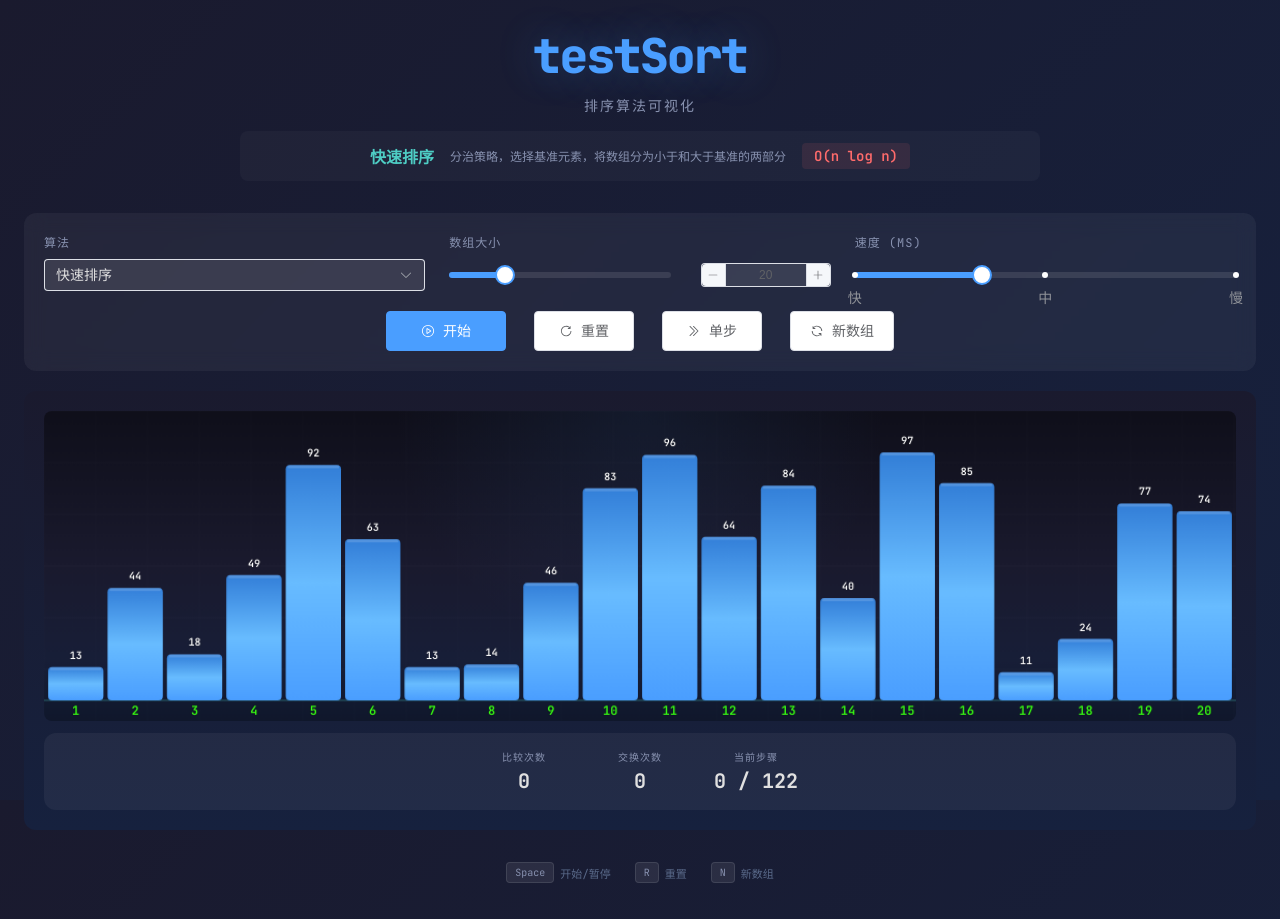
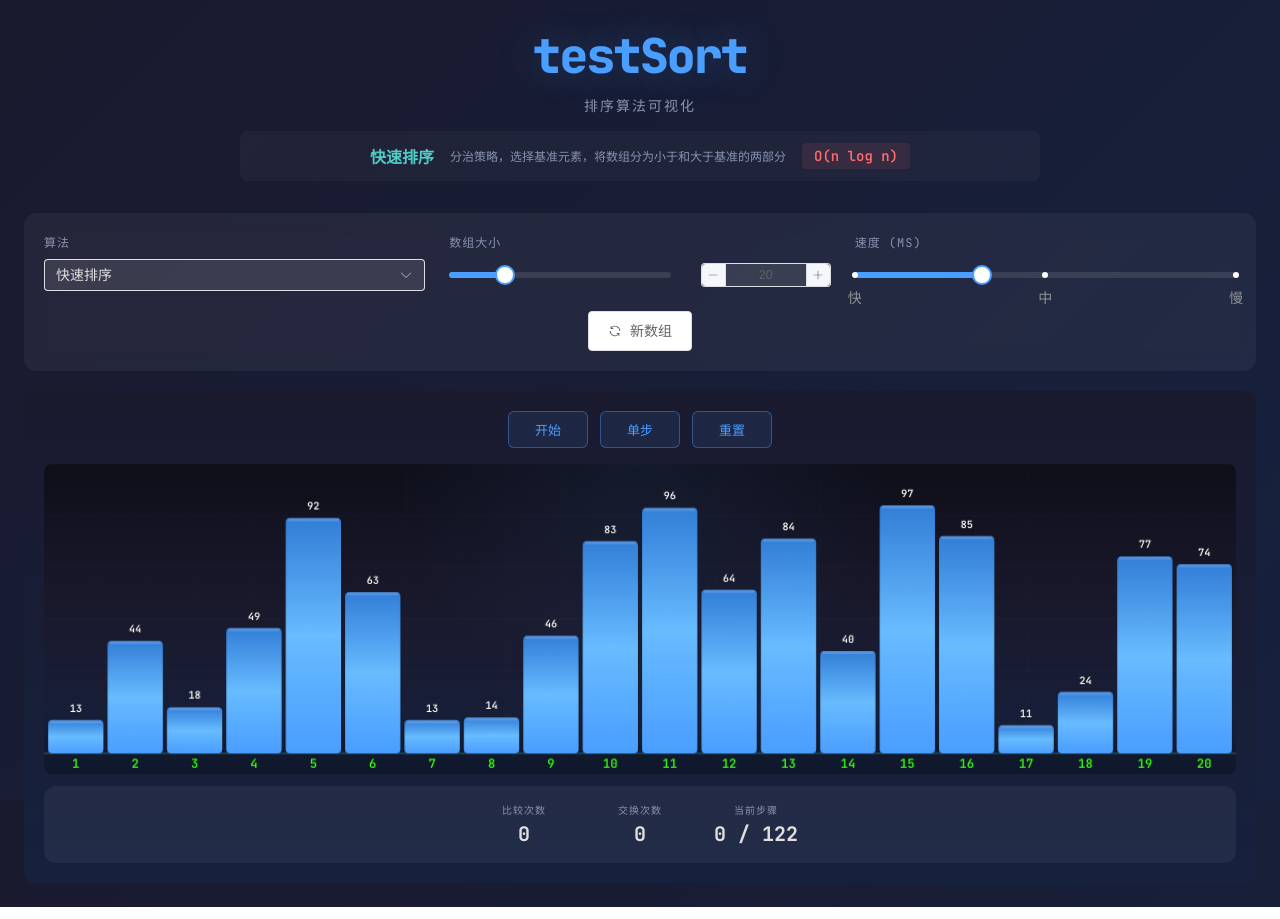
Before and after one commit to Dragonsbaby/testSort, a Vue app: page / in a window 1280 px wide. Built offline with nearby package versions, Linux system fonts and the light colour scheme.

Commit message:
迁移播放控制逻辑到算法组件

```diff
--- a/src/App.vue
+++ b/src/App.vue
@@ -1,45 +1,15 @@
 <script setup lang="ts">
-import { ref, onMounted, onUnmounted } from "vue";
+import { onMounted } from "vue";
 import { useSortStore } from "@/stores/sortStore";
 import { algorithmInfo } from "@/types/sorting";
 import SortVisualizer from "@/components/SortVisualizer.vue";
 import ControlPanel from "@/components/ControlPanel.vue";
 
 const store = useSortStore();
-const visualizerRef = ref<InstanceType<typeof SortVisualizer> | null>(null);
 
 onMounted(() => {
   store.generateArray(store.arraySize);
-  window.addEventListener("keydown", handleKeydown);
 });
-
-onUnmounted(() => {
-  window.removeEventListener("keydown", handleKeydown);
-});
-
-function handleKeydown(e: KeyboardEvent) {
-  if (e.code === "Space") {
-    e.preventDefault();
-    store.isPlaying ? store.pauseAnimation() : store.startSort();
-  } else if (e.code === "KeyR") {
-    handleReset();
-  } else if (e.code === "KeyN") {
-    handleNewArray();
-  }
-}
-
-function handleReset() {
-  store.stopAnimation();
-  visualizerRef.value?.reset();
-}
-
-function handleStep() {
-  visualizerRef.value?.step();
-}
-
-function handleNewArray() {
-  store.generateArray(store.arraySize);
-}
 </script>
 
 <template>
@@ -61,20 +31,10 @@ function handleNewArray() {
     </header>
 
     <main class="main">
-      <ControlPanel
-        @reset="handleReset"
-        @step="handleStep"
-        @new-array="handleNewArray"
-      />
+      <ControlPanel />
 
-      <SortVisualizer ref="visualizerRef" />
+      <SortVisualizer />
     </main>
-
-    <div class="shortcuts">
-      <span><kbd>Space</kbd> 开始/暂停</span>
-      <span><kbd>R</kbd> 重置</span>
-      <span><kbd>N</kbd> 新数组</span>
-    </div>
   </div>
 </template>
 
@@ -158,34 +118,6 @@ function handleNewArray() {
   flex: 1;
 }
 
-.shortcuts {
-  display: flex;
-  justify-content: center;
-  gap: 24px;
-  margin-top: 20px;
-  padding: 12px;
-}
-
-.shortcuts span {
-  font-family: "JetBrains Mono", monospace;
-  font-size: 11px;
-  color: #5a6a8a;
-  display: flex;
-  align-items: center;
-  gap: 6px;
-}
-
-kbd {
-  display: inline-block;
-  padding: 3px 8px;
-  font-family: "JetBrains Mono", monospace;
-  font-size: 10px;
-  color: #8892b0;
-  background: rgba(255, 255, 255, 0.08);
-  border: 1px solid rgba(255, 255, 255, 0.1);
-  border-radius: 4px;
-}
-
 @media (max-width: 768px) {
   .app {
     padding: 16px;
@@ -199,10 +131,5 @@ kbd {
     flex-direction: column;
     gap: 8px;
   }
-
-  .shortcuts {
-    flex-wrap: wrap;
-    gap: 12px;
-  }
 }
 </style>
--- a/src/components/ControlPanel.vue
+++ b/src/components/ControlPanel.vue
@@ -4,12 +4,6 @@ import { useSortStore } from "@/stores/sortStore";
 import type { SortAlgorithm } from "@/types/sorting";
 
 const store = useSortStore();
-
-const emit = defineEmits<{
-  (e: "reset"): void;
-  (e: "step"): void;
-  (e: "new-array"): void;
-}>();
 
 const algorithms: { value: SortAlgorithm; label: string }[] = [
   { value: "merge", label: "归并排序" },
@@ -31,19 +25,10 @@ function handleAlgorithmChange(val: SortAlgorithm) {
 function handleSizeChange(val: number) {
   store.arraySize = val;
   store.generateArray(val);
-  emit("new-array");
-}
-
-function handleReset() {
-  emit("reset");
-}
-
-function handleStep() {
-  emit("step");
 }
 
 function handleNewArray() {
-  emit("new-array");
+  store.generateArray(store.arraySize);
 }
 </script>
 
@@ -96,40 +81,8 @@ function handleNewArray() {
 
     <div class="control-row buttons">
       <el-button
-        type="primary"
-        :icon="store.isPlaying ? 'VideoPause' : 'VideoPlay'"
-        @click="store.isPlaying ? store.pauseAnimation() : store.startSort()"
-        :disabled="store.isComplete"
-        size="large"
-        class="control-btn play-btn"
-      >
-        {{ store.isPlaying ? "暂停" : "开始" }}
-      </el-button>
-
-      <el-button
-        :icon="store.isPlaying ? 'Loading' : 'RefreshRight'"
-        @click="handleReset"
-        :loading="store.isPlaying"
-        size="large"
-        class="control-btn"
-      >
-        重置
-      </el-button>
-
-      <el-button
-        icon="DArrowRight"
-        @click="handleStep"
-        :disabled="store.isPlaying || store.isComplete"
-        size="large"
-        class="control-btn"
-      >
-        单步
-      </el-button>
-
-      <el-button
         icon="Refresh"
         @click="handleNewArray"
-        :disabled="store.isPlaying"
         size="large"
         class="control-btn"
       >
@@ -205,13 +158,6 @@ function handleNewArray() {
   font-family: "JetBrains Mono", monospace;
 }
 
-:deep(.el-button--primary) {
-  --el-button-bg-color: #4a9eff;
-  --el-button-border-color: #4a9eff;
-  --el-button-hover-bg-color: #6ab0ff;
-  --el-button-hover-border-color: #6ab0ff;
-}
-
 .control-btn {
   min-width: 100px;
   transition: all 0.2s ease;
@@ -219,10 +165,6 @@ function handleNewArray() {
 
 .control-btn:hover {
   transform: translateY(-2px);
-}
-
-.play-btn {
-  min-width: 120px;
 }
 
 .size-slider {
--- a/src/components/SortBarCanvas.vue
+++ b/src/components/SortBarCanvas.vue
@@ -45,7 +45,6 @@ async function applyStep(step: { type: string; indices: number[]; arraySnapshot?
     const oldPositions = new Map<number, number>();
     step.indices.forEach((idx) => { const bar = barStates.value.find((b) => b.index === idx); if (bar) oldPositions.set(bar.value, bar.x); });
     delay = await onStep(step as any, props.animationSpeed, oldPositions);
-    if (step.arraySnapshot) displayArray.value = [...step.arraySnapshot];
   } else if (step.type === "compare" || step.type === "set") {
     delay = props.animationSpeed;
   }
--- a/src/components/SortVisualizer.vue
+++ b/src/components/SortVisualizer.vue
@@ -38,7 +38,6 @@ defineExpose({ reset, step });
     <component
       :is="currentComponent"
       ref="algorithmRef"
-      :is-playing="store.isPlaying"
       :speed="store.animationSpeed"
     />
   </div>
--- a/src/components/algorithms/BubbleSort.vue
+++ b/src/components/algorithms/BubbleSort.vue
@@ -5,17 +5,15 @@ import SortBarCanvas from "@/components/SortBarCanvas.vue";
 import { useSortStore } from "@/stores/sortStore";
 import { useSortAnimation } from "@/composables/useSortAnimation";
 
-const props = defineProps<{ isPlaying: boolean; speed: number }>();
+const props = defineProps<{ speed: number }>();
 const store = useSortStore();
 const canvasRef = ref<InstanceType<typeof SortBarCanvas> | null>(null);
 
-const { array, comparisons, swaps, highlightedIndices, currentStepInfo, steps, currentStep, reset, step } = useSortAnimation({
+const { array, comparisons, swaps, highlightedIndices, currentStepInfo, steps, currentStep, isPlaying, play, pause, step, reset } = useSortAnimation({
   sortFn: bubbleSort,
-  isPlaying: toRef(props, "isPlaying"),
   speed: toRef(props, "speed"),
   canvasRef,
   originalArray: toRef(store, "originalArray"),
-  store,
 });
 
 defineExpose({ reset, step });
@@ -23,6 +21,17 @@ defineExpose({ reset, step });
 
 <template>
   <div class="algorithm-view">
+    <div class="controls">
+      <button class="ctrl-btn" :class="{ active: isPlaying }" @click="isPlaying ? pause() : play()">
+        {{ isPlaying ? "暂停" : "开始" }}
+      </button>
+      <button class="ctrl-btn" @click="step()" :disabled="isPlaying">
+        单步
+      </button>
+      <button class="ctrl-btn" @click="reset()">
+        重置
+      </button>
+    </div>
     <SortBarCanvas ref="canvasRef" :array="array" :highlighted-indices="highlightedIndices" :animation-speed="speed" />
     <footer class="stats-bar">
       <div class="stat"><span class="stat-label">比较次数</span><span class="stat-value">{{ comparisons }}</span></div>
@@ -35,4 +44,40 @@ defineExpose({ reset, step });
 
 <style scoped>
 @import "@/styles/shared.css";
+
+.controls {
+  display: flex;
+  justify-content: center;
+  gap: 12px;
+  margin-bottom: 16px;
+}
+
+.ctrl-btn {
+  font-family: "JetBrains Mono", monospace;
+  font-size: 13px;
+  padding: 8px 20px;
+  border: 1px solid rgba(74, 158, 255, 0.4);
+  background: rgba(74, 158, 255, 0.1);
+  color: #4a9eff;
+  border-radius: 6px;
+  cursor: pointer;
+  transition: all 0.2s ease;
+  min-width: 80px;
+}
+
+.ctrl-btn:hover:not(:disabled) {
+  background: rgba(74, 158, 255, 0.2);
+  transform: translateY(-1px);
+}
+
+.ctrl-btn:disabled {
+  opacity: 0.4;
+  cursor: not-allowed;
+}
+
+.ctrl-btn.active {
+  background: rgba(255, 107, 107, 0.2);
+  border-color: rgba(255, 107, 107, 0.4);
+  color: #ff6b6b;
+}
 </style>
--- a/src/components/algorithms/InsertionSort.vue
+++ b/src/components/algorithms/InsertionSort.vue
@@ -5,17 +5,15 @@ import SortBarCanvas from "@/components/SortBarCanvas.vue";
 import { useSortStore } from "@/stores/sortStore";
 import { useSortAnimation } from "@/composables/useSortAnimation";
 
-const props = defineProps<{ isPlaying: boolean; speed: number }>();
+const props = defineProps<{ speed: number }>();
 const store = useSortStore();
 const canvasRef = ref<InstanceType<typeof SortBarCanvas> | null>(null);
 
-const { array, comparisons, swaps, highlightedIndices, currentStepInfo, steps, currentStep, reset, step } = useSortAnimation({
+const { array, comparisons, swaps, highlightedIndices, currentStepInfo, steps, currentStep, isPlaying, play, pause, step, reset } = useSortAnimation({
   sortFn: insertionSort,
-  isPlaying: toRef(props, "isPlaying"),
   speed: toRef(props, "speed"),
   canvasRef,
   originalArray: toRef(store, "originalArray"),
-  store,
 });
 
 defineExpose({ reset, step });
@@ -23,6 +21,17 @@ defineExpose({ reset, step });
 
 <template>
   <div class="algorithm-view">
+    <div class="controls">
+      <button class="ctrl-btn" :class="{ active: isPlaying }" @click="isPlaying ? pause() : play()">
+        {{ isPlaying ? "暂停" : "开始" }}
+      </button>
+      <button class="ctrl-btn" @click="step()" :disabled="isPlaying">
+        单步
+      </button>
+      <button class="ctrl-btn" @click="reset()">
+        重置
+      </button>
+    </div>
     <SortBarCanvas ref="canvasRef" :array="array" :highlighted-indices="highlightedIndices" :animation-speed="speed" />
     <footer class="stats-bar">
       <div class="stat"><span class="stat-label">比较次数</span><span class="stat-value">{{ comparisons }}</span></div>
@@ -35,4 +44,40 @@ defineExpose({ reset, step });
 
 <style scoped>
 @import "@/styles/shared.css";
+
+.controls {
+  display: flex;
+  justify-content: center;
+  gap: 12px;
+  margin-bottom: 16px;
+}
+
+.ctrl-btn {
+  font-family: "JetBrains Mono", monospace;
+  font-size: 13px;
+  padding: 8px 20px;
+  border: 1px solid rgba(74, 158, 255, 0.4);
+  background: rgba(74, 158, 255, 0.1);
+  color: #4a9eff;
+  border-radius: 6px;
+  cursor: pointer;
+  transition: all 0.2s ease;
+  min-width: 80px;
+}
+
+.ctrl-btn:hover:not(:disabled) {
+  background: rgba(74, 158, 255, 0.2);
+  transform: translateY(-1px);
+}
+
+.ctrl-btn:disabled {
+  opacity: 0.4;
+  cursor: not-allowed;
+}
+
+.ctrl-btn.active {
+  background: rgba(255, 107, 107, 0.2);
+  border-color: rgba(255, 107, 107, 0.4);
+  color: #ff6b6b;
+}
 </style>
--- a/src/components/algorithms/MergeSort.vue
+++ b/src/components/algorithms/MergeSort.vue
@@ -5,17 +5,15 @@ import SortBarCanvas from "@/components/SortBarCanvas.vue";
 import { useSortStore } from "@/stores/sortStore";
 import { useSortAnimation } from "@/composables/useSortAnimation";
 
-const props = defineProps<{ isPlaying: boolean; speed: number }>();
+const props = defineProps<{ speed: number }>();
 const store = useSortStore();
 const canvasRef = ref<InstanceType<typeof SortBarCanvas> | null>(null);
 
-const { array, comparisons, swaps, highlightedIndices, currentStepInfo, steps, currentStep, reset, step } = useSortAnimation({
+const { array, comparisons, swaps, highlightedIndices, currentStepInfo, steps, currentStep, isPlaying, play, pause, step, reset } = useSortAnimation({
   sortFn: mergeSort,
-  isPlaying: toRef(props, "isPlaying"),
   speed: toRef(props, "speed"),
   canvasRef,
   originalArray: toRef(store, "originalArray"),
-  store,
 });
 
 defineExpose({ reset, step });
@@ -23,6 +21,17 @@ defineExpose({ reset, step });
 
 <template>
   <div class="algorithm-view">
+    <div class="controls">
+      <button class="ctrl-btn" :class="{ active: isPlaying }" @click="isPlaying ? pause() : play()">
+        {{ isPlaying ? "暂停" : "开始" }}
+      </button>
+      <button class="ctrl-btn" @click="step()" :disabled="isPlaying">
+        单步
+      </button>
+      <button class="ctrl-btn" @click="reset()">
+        重置
+      </button>
+    </div>
     <SortBarCanvas ref="canvasRef" :array="array" :highlighted-indices="highlightedIndices" :animation-speed="speed" />
     <footer class="stats-bar">
       <div class="stat"><span class="stat-label">比较次数</span><span class="stat-value">{{ comparisons }}</span></div>
@@ -35,4 +44,40 @@ defineExpose({ reset, step });
 
 <style scoped>
 @import "@/styles/shared.css";
+
+.controls {
+  display: flex;
+  justify-content: center;
+  gap: 12px;
+  margin-bottom: 16px;
+}
+
+.ctrl-btn {
+  font-family: "JetBrains Mono", monospace;
+  font-size: 13px;
+  padding: 8px 20px;
+  border: 1px solid rgba(74, 158, 255, 0.4);
+  background: rgba(74, 158, 255, 0.1);
+  color: #4a9eff;
+  border-radius: 6px;
+  cursor: pointer;
+  transition: all 0.2s ease;
+  min-width: 80px;
+}
+
+.ctrl-btn:hover:not(:disabled) {
+  background: rgba(74, 158, 255, 0.2);
+  transform: translateY(-1px);
+}
+
+.ctrl-btn:disabled {
+  opacity: 0.4;
+  cursor: not-allowed;
+}
+
+.ctrl-btn.active {
+  background: rgba(255, 107, 107, 0.2);
+  border-color: rgba(255, 107, 107, 0.4);
+  color: #ff6b6b;
+}
 </style>
--- a/src/components/algorithms/QuickSort.vue
+++ b/src/components/algorithms/QuickSort.vue
@@ -5,17 +5,15 @@ import SortBarCanvas from "@/components/SortBarCanvas.vue";
 import { useSortStore } from "@/stores/sortStore";
 import { useSortAnimation } from "@/composables/useSortAnimation";
 
-const props = defineProps<{ isPlaying: boolean; speed: number }>();
+const props = defineProps<{ speed: number }>();
 const store = useSortStore();
 const canvasRef = ref<InstanceType<typeof SortBarCanvas> | null>(null);
 
-const { array, comparisons, swaps, highlightedIndices, currentStepInfo, steps, currentStep, reset, step } = useSortAnimation({
+const { array, comparisons, swaps, highlightedIndices, currentStepInfo, steps, currentStep, isPlaying, play, pause, step, reset } = useSortAnimation({
   sortFn: quickSort,
-  isPlaying: toRef(props, "isPlaying"),
   speed: toRef(props, "speed"),
   canvasRef,
   originalArray: toRef(store, "originalArray"),
-  store,
 });
 
 defineExpose({ reset, step });
@@ -23,6 +21,17 @@ defineExpose({ reset, step });
 
 <template>
   <div class="algorithm-view">
+    <div class="controls">
+      <button class="ctrl-btn" :class="{ active: isPlaying }" @click="isPlaying ? pause() : play()">
+        {{ isPlaying ? "暂停" : "开始" }}
+      </button>
+      <button class="ctrl-btn" @click="step()" :disabled="isPlaying">
+        单步
+      </button>
+      <button class="ctrl-btn" @click="reset()">
+        重置
+      </button>
+    </div>
     <SortBarCanvas ref="canvasRef" :array="array" :highlighted-indices="highlightedIndices" :animation-speed="speed" />
     <footer class="stats-bar">
       <div class="stat"><span class="stat-label">比较次数</span><span class="stat-value">{{ comparisons }}</span></div>
@@ -35,4 +44,40 @@ defineExpose({ reset, step });
 
 <style scoped>
 @import "@/styles/shared.css";
+
+.controls {
+  display: flex;
+  justify-content: center;
+  gap: 12px;
+  margin-bottom: 16px;
+}
+
+.ctrl-btn {
+  font-family: "JetBrains Mono", monospace;
+  font-size: 13px;
+  padding: 8px 20px;
+  border: 1px solid rgba(74, 158, 255, 0.4);
+  background: rgba(74, 158, 255, 0.1);
+  color: #4a9eff;
+  border-radius: 6px;
+  cursor: pointer;
+  transition: all 0.2s ease;
+  min-width: 80px;
+}
+
+.ctrl-btn:hover:not(:disabled) {
+  background: rgba(74, 158, 255, 0.2);
+  transform: translateY(-1px);
+}
+
+.ctrl-btn:disabled {
+  opacity: 0.4;
+  cursor: not-allowed;
+}
+
+.ctrl-btn.active {
+  background: rgba(255, 107, 107, 0.2);
+  border-color: rgba(255, 107, 107, 0.4);
+  color: #ff6b6b;
+}
 </style>
--- a/src/composables/useSortAnimation.ts
+++ b/src/composables/useSortAnimation.ts
@@ -11,16 +11,14 @@ type SortFn = (arr: number[]) => SortStep[];
  * 封装排序动画的状态管理、步骤执行、播放控制
  *
  * @param params.sortFn - 排序算法函数
- * @param params.isPlaying - 外部播放状态（响应式）
  * @param params.speed - 动画速度（毫秒）
  * @param params.canvasRef - Canvas 组件引用
  * @param params.originalArray - 原始数组（用于重置）
- * @param params.store - 可选，直接更新 store 的 isComplete 状态
  */
 import type { ArrayElement } from "@/stores/sortStore";
 
-export function useSortAnimation(params: { sortFn: SortFn; isPlaying: ToRef<boolean>; speed: ToRef<number>; canvasRef: Ref<InstanceType<typeof SortBarCanvas> | null>; originalArray: ToRef<ArrayElement[]>; store?: { isComplete?: boolean; isPlaying?: boolean } }) {
-  const { sortFn, isPlaying, speed, canvasRef, originalArray, store } = params;
+export function useSortAnimation(params: { sortFn: SortFn; speed: ToRef<number>; canvasRef: Ref<InstanceType<typeof SortBarCanvas> | null>; originalArray: ToRef<ArrayElement[]> }) {
+  const { sortFn, speed, canvasRef, originalArray } = params;
 
   /** 当前显示的数组（步骤执行后可能与 originalArray 不同） */
   const array = ref<ArrayElement[]>([]);
@@ -122,8 +120,6 @@ export function useSortAnimation(params: { sortFn: SortFn; isPlaying: ToRef<bool
     localPlaying.value = false;
     // 构建 value -> displayIndices 映射（只需构建一次）
     valueToDisplayIndices = buildValueToDisplayIndices();
-    // 重置完成状态（新数组或重排时）
-    store && (store.isComplete = false) && (store.isPlaying = false);
   }
 
   /** 开始连续播放 */
@@ -165,7 +161,6 @@ export function useSortAnimation(params: { sortFn: SortFn; isPlaying: ToRef<bool
 
     if (currentStep.value >= steps.value.length) {
       localPlaying.value = false;
-      store && (store.isComplete = true) && (store.isPlaying = false);
     }
     if (step.arraySnapshot) {
       // arraySnapshot 是 number[]，需要重建为 ArrayElement[]
@@ -205,13 +200,10 @@ export function useSortAnimation(params: { sortFn: SortFn; isPlaying: ToRef<bool
     sortedIndices.value = new Set();
     if (array.value.length > 0) array.value = [...array.value];
     canvasRef.value?.updateBars();
-    store && (store.isComplete = false);
   }
 
   // 监听 originalArray 变化，生成新数组并重置状态
   watch(originalArray, () => initFromOriginal(),{ immediate: true });
-  // 响应外部 isPlaying 变化
-  watch(isPlaying, playing => (playing ? play() : stop()));
 
   // 速度变化时重启播放（确保使用新速度）
   watch(speed, () => {
@@ -242,7 +234,10 @@ export function useSortAnimation(params: { sortFn: SortFn; isPlaying: ToRef<bool
     swaps,
     highlightedIndices,
     currentStepInfo,
+    isPlaying: localPlaying,
+    play,
+    pause: stop,
+    step: stepOnce,
     reset,
-    step: stepOnce
   };
 }
--- a/src/stores/sortStore.ts
+++ b/src/stores/sortStore.ts
@@ -11,23 +11,18 @@ export interface ArrayElement {
 export const useSortStore = defineStore("sort", () => {
   // 状态
   const originalArray = ref<ArrayElement[]>([]);
-  const isPlaying = ref(false);
-  const isComplete = ref(false);
   const animationSpeed = ref(200);
   const arraySize = ref(20);
   const algorithm = ref<SortAlgorithm>("quick");
 
-  function generateArray(size: number) { // 生成随机数组
+  function generateArray(size: number) {
     const arr: ArrayElement[] = [];
     for (let i = 0; i < size; i++) arr.push({ value: Math.floor(Math.random() * 90) + 10, displayIndex: i + 1 });
     originalArray.value = [...arr];
   }
 
-  function startSort() { isPlaying.value = true; } // 开始播放
-  function pauseAnimation() { isPlaying.value = false; } // 暂停
-  function stopAnimation() { pauseAnimation(); } // 停止（重置由算法组件自己处理）
   function setSpeed(speed: number) { animationSpeed.value = speed; }
   function setAlgorithm(alg: SortAlgorithm) { algorithm.value = alg; }
 
-  return { originalArray, isPlaying, isComplete, animationSpeed, arraySize, algorithm, generateArray, startSort, pauseAnimation, stopAnimation, setSpeed, setAlgorithm };
+  return { originalArray, animationSpeed, arraySize, algorithm, generateArray, setSpeed, setAlgorithm };
 });
```
Also changed, not shown: .claude/settings.json.
